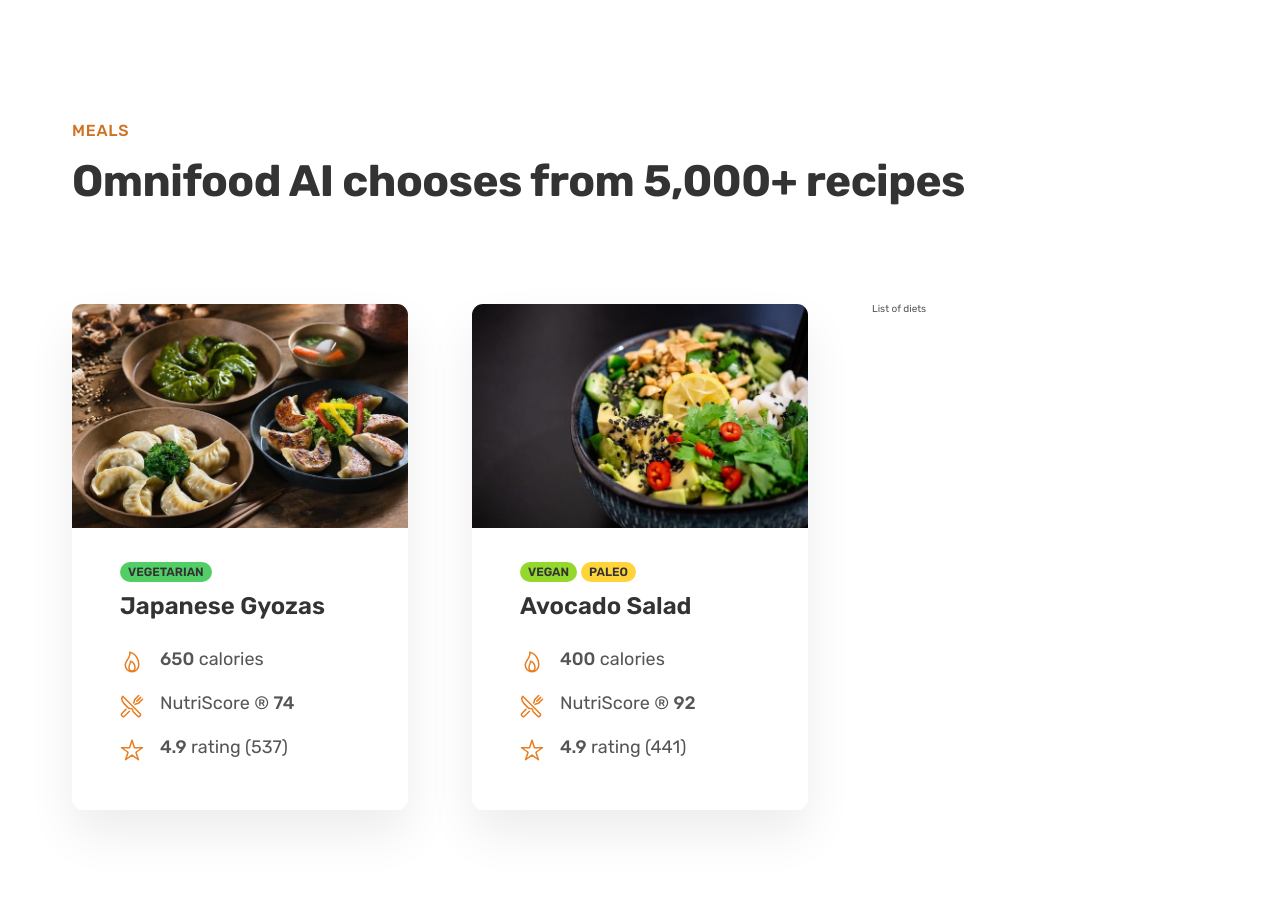
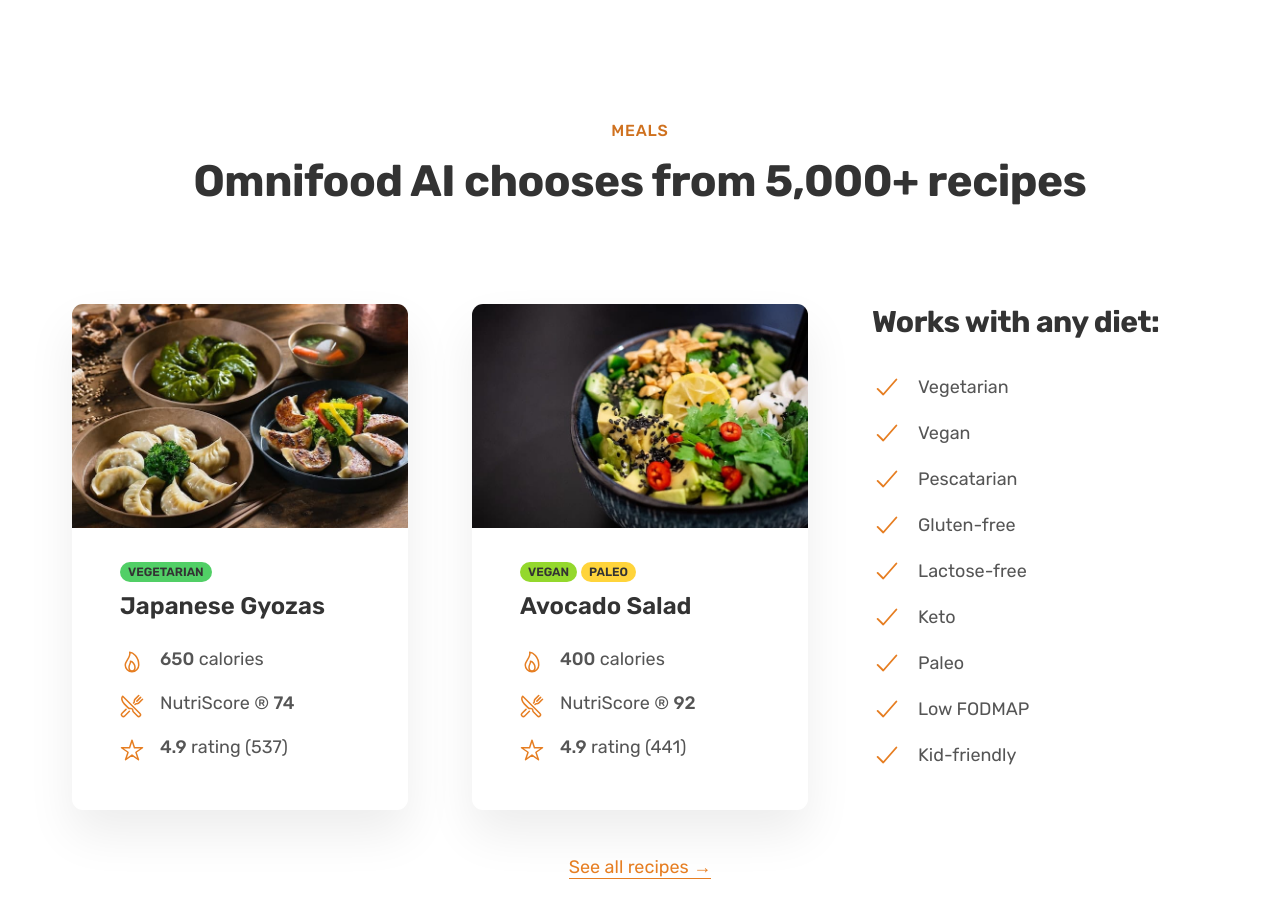
Before and after one commit to AlwinRivera/07-Omnifood-Desktop, a plain HTML site: page index.html in a window 1280 px wide. Shown: the part 2580-3495 px from the top of the page. Drawn offline with nearby package versions, Linux system fonts and the light colour scheme.

Commit message:
Finish 118. Building the Meals Section - Part 3

```diff
--- a/css/general.css
+++ b/css/general.css
@@ -168,8 +168,33 @@
   box-shadow: inset 0 0 0 3px #fff;
 }
 
+.link:link,
+.link:visited {
+  display: inline-block;
+  color: #e67e22;
+  text-decoration: none;
+  border-bottom: 1px solid currentColor;
+  padding-bottom: 2px;
+  transition: all 0.3s;
+}
+
+.link:hover,
+.link:active {
+  color: #cf711f;
+  border-bottom: 1px solid transparent;
+}
+
+/* HELPER/SETTING CLASSES */
 .margin-right-sm {
   margin-right: 1.6rem !important;
+}
+
+.margin-bottom-md {
+  margin-bottom: 4.8rem !important;
+}
+
+.center-text {
+  text-align: center;
 }
 
 strong {
--- a/css/style.css
+++ b/css/style.css
@@ -212,6 +212,12 @@
   box-shadow: 0 2.4rem 4.8rem rgba(0, 0, 0, 0.075);
   border-radius: 11px;
   overflow: hidden;
+  transition: all 0.4s;
+}
+
+.meal:hover {
+  transform: translateY(-1.2rem);
+  box-shadow: 0 3.2rem 6.4rem rgba(0, 0, 0, 0.06);
 }
 
 .meal-content {
@@ -274,3 +280,29 @@
 .meal-img {
   width: 100%;
 }
+
+.all-recipes {
+  text-align: center;
+  font-size: 1.8rem;
+}
+
+.list {
+  list-style: none;
+  font-size: 1.8rem;
+  display: flex;
+  flex-direction: column;
+  gap: 1.6rem;
+}
+
+.list-item {
+  font-size: 1.8rem;
+  display: flex;
+  align-items: center;
+  gap: 1.6rem;
+}
+
+.list-icon {
+  width: 3rem;
+  height: 3rem;
+  color: #e67e22;
+}
--- a/index.html
+++ b/index.html
@@ -177,14 +177,14 @@
       </section>
 
       <section class="section-meals">
-        <div class="container">
+        <div class="container center-text">
           <span class="subheading"> Meals </span>
           <h2 class="heading-secondary">
             Omnifood AI chooses from 5,000+ recipes
           </h2>
         </div>
 
-        <div class="container grid grid--3-cols">
+        <div class="container grid grid--3-cols margin-bottom-md">
           <div class="meal">
             <img
               src="img/meals/meal-1.jpg"
@@ -246,7 +246,51 @@
               </ul>
             </div>
           </div>
-          <div class="list">List of diets</div>
+          <div class="diets">
+            <h3 class="heading-tertiary">Works with any diet:</h3>
+            <ul class="list">
+              <li class="list-item">
+                <ion-icon class="list-icon" name="checkmark-outline"></ion-icon
+                ><span>Vegetarian</span>
+              </li>
+              <li class="list-item">
+                <ion-icon class="list-icon" name="checkmark-outline"></ion-icon
+                ><span>Vegan</span>
+              </li>
+              <li class="list-item">
+                <ion-icon class="list-icon" name="checkmark-outline"></ion-icon
+                ><span>Pescatarian</span>
+              </li>
+              <li class="list-item">
+                <ion-icon class="list-icon" name="checkmark-outline"></ion-icon
+                ><span>Gluten-free</span>
+              </li>
+              <li class="list-item">
+                <ion-icon class="list-icon" name="checkmark-outline"></ion-icon
+                ><span>Lactose-free</span>
+              </li>
+              <li class="list-item">
+                <ion-icon class="list-icon" name="checkmark-outline"></ion-icon
+                ><span>Keto</span>
+              </li>
+              <li class="list-item">
+                <ion-icon class="list-icon" name="checkmark-outline"></ion-icon
+                ><span>Paleo</span>
+              </li>
+              <li class="list-item">
+                <ion-icon class="list-icon" name="checkmark-outline"></ion-icon
+                ><span>Low FODMAP</span>
+              </li>
+              <li class="list-item">
+                <ion-icon class="list-icon" name="checkmark-outline"></ion-icon
+                ><span>Kid-friendly</span>
+              </li>
+            </ul>
+          </div>
+        </div>
+
+        <div class="container all-recipes">
+          <a href="#" class="link">See all recipes &rarr;</a>
         </div>
       </section>
     </main>
```
